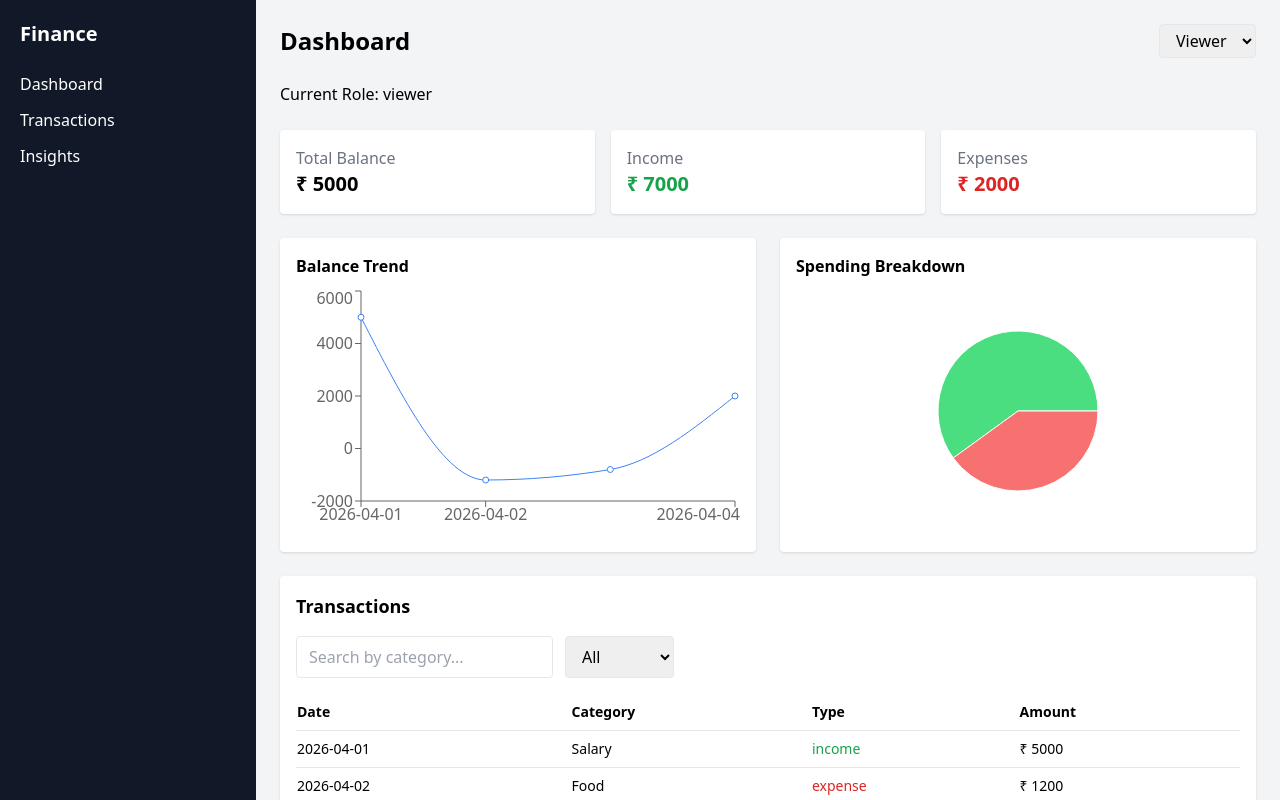
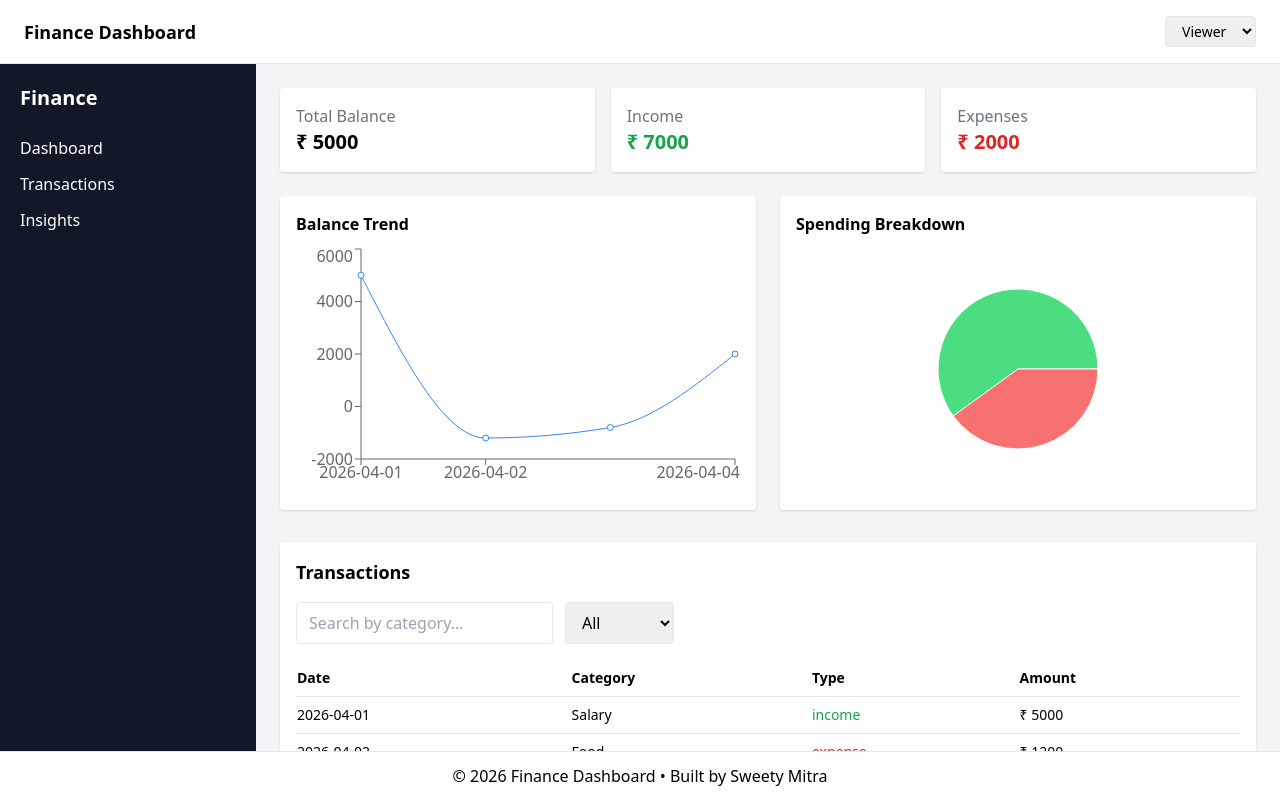
Before and after one commit to Sweety-Mitra/Finance_Dashboard, a React (Vite) app: page / in a window 1280 px wide. Shown: the top 800 px of the page. Built offline with nearby package versions, Linux system fonts and the light colour scheme.

Commit message:
feat: implement fully sticky layout with scrollable main content only

```diff
--- a/src/App.jsx
+++ b/src/App.jsx
@@ -7,30 +7,48 @@ import Charts from "./components/dashboard/Charts";
 import TransactionTable from "./components/transactions/TransactionTable";
 import AddTransaction from "./components/transactions/AddTransaction";
 import Insights from "./components/insights/Insights";
+import Footer from "./components/common/Footer";
 
 function App() {
-  const { transactions, role } = useContext(AppContext);
   return (
-    <div className="flex min-h-screen">
+    <div className="h-screen flex flex-col">
+
+      {/* Header */}
+      <Header />
+
+      {/* Body */}
+      <div className="flex flex-1 overflow-hidden">
+
+        {/* Sidebar */}
         <Sidebar />
 
-      <main className="flex-1 bg-gray-100 p-6 space-y-6">
-        <Header />
-        <p className="mb-4">Current Role: {role}</p>
-        <div id="dashboard">
+        {/* Main */}
+        <main className="flex-1 bg-gray-100 p-6 overflow-y-auto">
+
+          <div className="space-y-8 max-w-6xl mx-auto">
+
+            <div id="dashboard" className="scroll-mt-24">
               <SummaryCards />
               <Charts />
             </div>
 
-        <div id="transactions">
+            <div id="transactions" className="scroll-mt-24">
               <AddTransaction />
               <TransactionTable />
             </div>
 
-        <div id="insights">
+            <div id="insights" className="scroll-mt-24">
               <Insights />
             </div>
+
+          </div>
+
         </main>
+      </div>
+
+      {/* Footer */}
+      <Footer />
+
     </div>
   );
 }
--- /dev/null
+++ b/src/components/common/Footer.jsx
@@ -0,0 +1,9 @@
+const Footer = () => {
+    return (
+        <footer className="bg-white border-t text-center py-3 sticky bottom-0 z-20">
+            © 2026 Finance Dashboard • Built by Sweety Mitra
+        </footer>
+    );
+};
+
+export default Footer;
--- a/src/components/common/Header.jsx
+++ b/src/components/common/Header.jsx
@@ -5,18 +5,16 @@ const Header = () => {
   const { role, setRole } = useContext(AppContext);
 
   return (
-    <div className="flex justify-between items-center mb-6">
-      <h2 className="text-2xl font-semibold">Dashboard</h2>
+    <header className="bg-white border-b px-6 py-4 flex justify-between items-center sticky top-0 z-10">
+      <h1 className="text-lg font-semibold">Finance Dashboard</h1>
 
       <select
-        value={role}
-        onChange={(e) => setRole(e.target.value)}
-        className="border px-3 py-1 rounded"
+        className="border px-3 py-1 rounded text-sm"
       >
-        <option value="viewer">Viewer</option>
-        <option value="admin">Admin</option>
+        <option>Viewer</option>
+        <option>Admin</option>
       </select>
-    </div>
+    </header>
   );
 };
 
--- a/src/components/common/Sidebar.jsx
+++ b/src/components/common/Sidebar.jsx
@@ -5,7 +5,7 @@ const Sidebar = () => {
   };
 
   return (
-    <aside className="w-64 bg-gray-900 text-white p-5 sticky top-0 h-screen">
+    <aside className="w-64 bg-gray-900 text-white p-5">
       <h1 className="text-xl font-bold mb-6">Finance</h1>
 
       <nav className="space-y-3">
```
Lines whose indentation alone changed are shown as unchanged.
